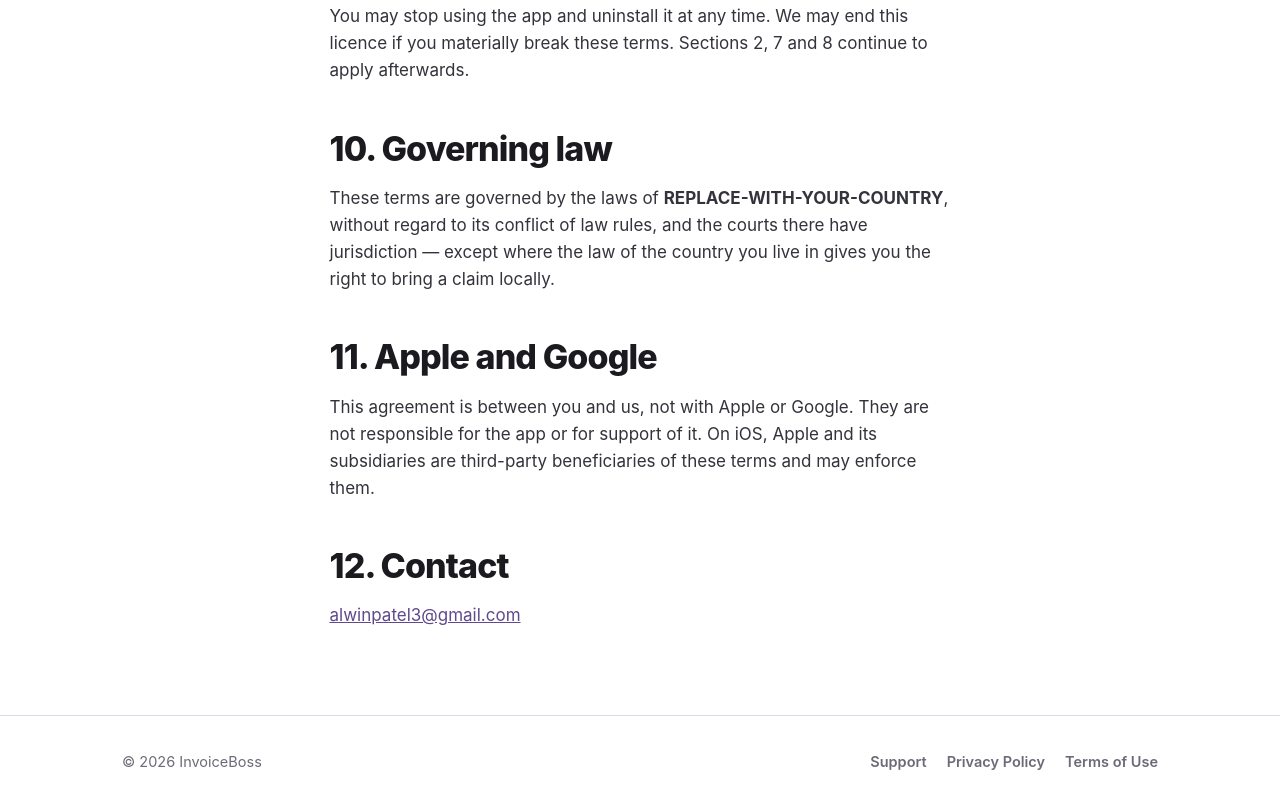
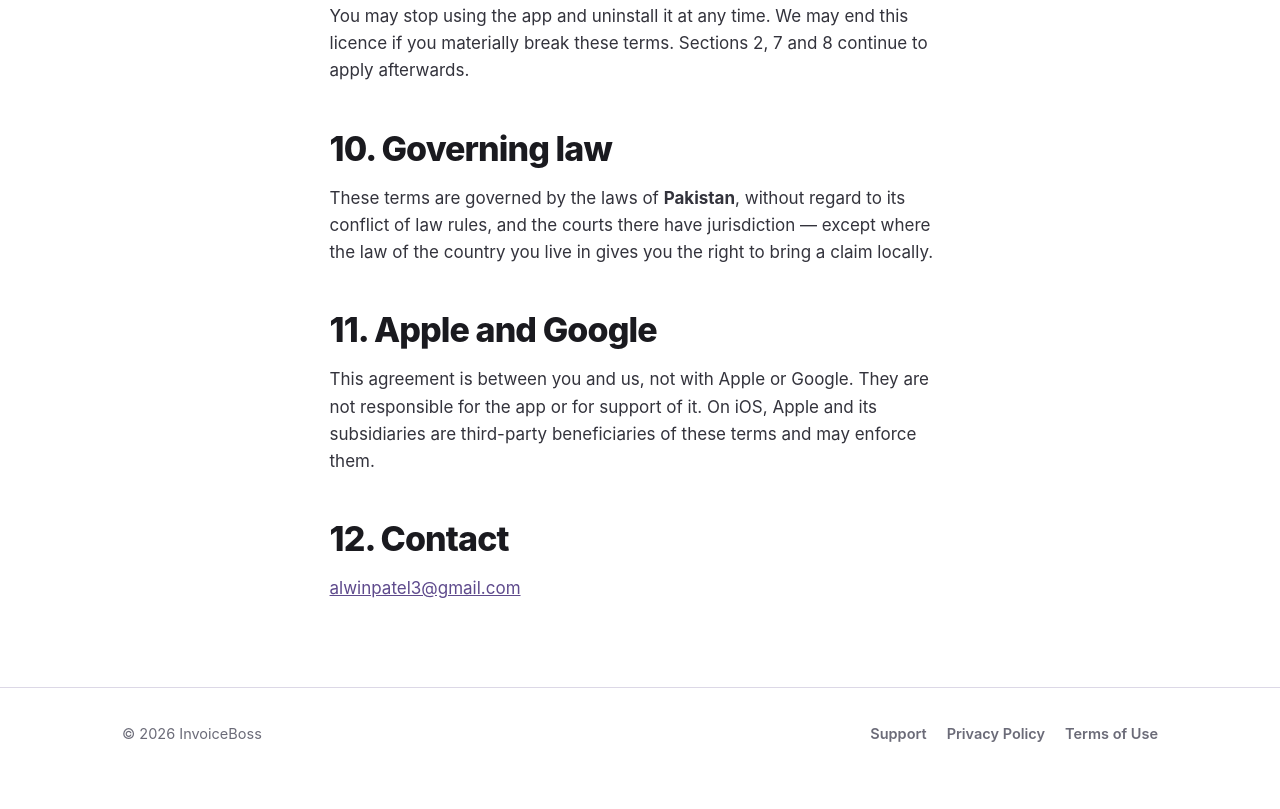
Before and after one commit to bytedroid1/invoiceboss, a plain HTML site: page terms.html in a window 1280 px wide. Shown: the part 2924-3733 px from the top of the page. Drawn offline with Linux system fonts and the light colour scheme.

Commit message:
Update terms.html

```diff
--- a/terms.html
+++ b/terms.html
@@ -131,7 +131,7 @@ apply afterwards.</p>
 <h2>10. Governing law</h2>
 
 <p>These terms are governed by the laws of
-<strong>REPLACE-WITH-YOUR-COUNTRY</strong>, without regard to its conflict of
+<strong>Pakistan</strong>, without regard to its conflict of
 law rules, and the courts there have jurisdiction — except where the law of
 the country you live in gives you the right to bring a claim locally.</p>
 
```
